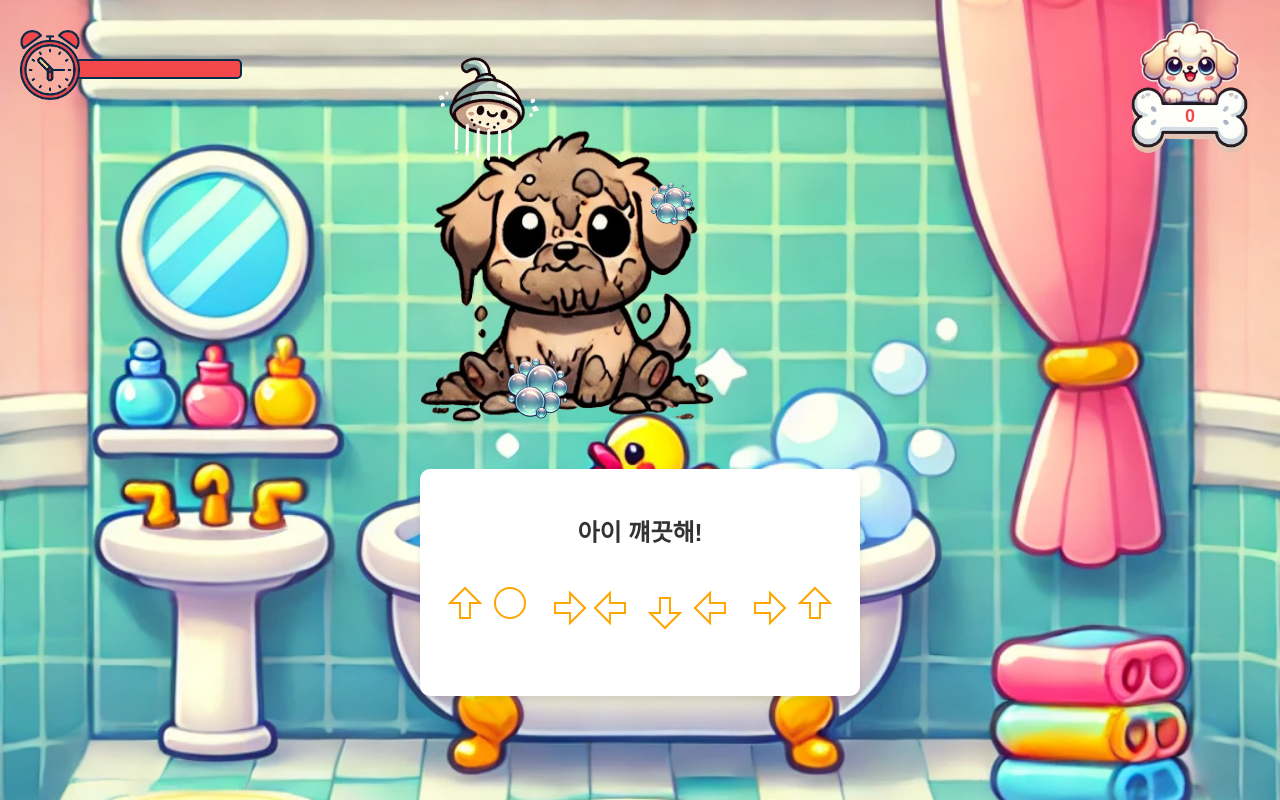
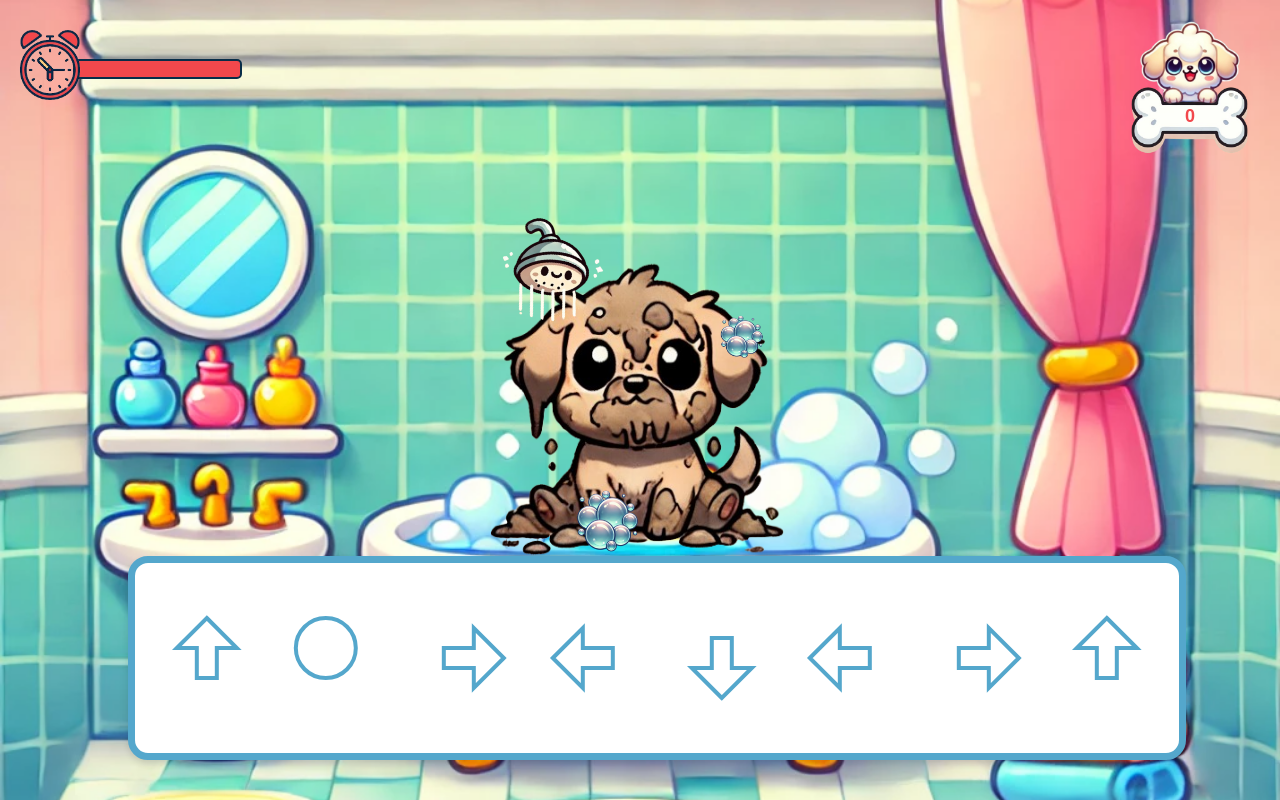
Before and after one commit to happyDDang/client, a Vue app: page / in a window 1280 px wide. Both pictures are taken after a click on the link "GAME START!". Built offline with nearby package versions, Linux system fonts and the light colour scheme.

Commit message:
style: 화살표 스타일 수정

```diff
--- a/src/components/Arrow.vue
+++ b/src/components/Arrow.vue
@@ -10,7 +10,7 @@ export default {
     xmlns="http://www.w3.org/2000/svg"
     viewBox="0 0 50 50"
     fill="none"
-    stroke="orange"
+    stroke="#54a7cc"
     stroke-width="2"
     class="circle-icon"
   >
@@ -20,14 +20,14 @@ export default {
       cy="20"
       r="15"
       :class="{ filled: isFilled }"
-      stroke="orange"
+      stroke="#54a7cc"
     />
   </svg>
   <svg
     v-else
     xmlns="http://www.w3.org/2000/svg"
     viewBox="0 0 50 50"
-    stroke="orange"
+    stroke="#54a7cc"
     stroke-width="2"
     class="arrow-icon"
     fill="none"
@@ -37,7 +37,7 @@ export default {
     <polygon
       points="25,5 40,20 30,20 30,35 20,35 20,20 10,20"
       :class="{ filled: isFilled }"
-      stroke="orange"
+      stroke="#54a7cc"
       stroke-width="2"
     />
   </svg>
@@ -72,12 +72,12 @@ const rotation = rotationMap[props.direction] || 'rotate(0deg)'; // 기본 회
 <style scoped>
 .arrow-icon,
 .circle-icon {
-  width: 50px;
-  height: 50px;
+  width: 100px;
+  height: 100px;
   cursor: pointer;
   transition: transform 0.3s ease; /* 부드러운 애니메이션 효과 */
 }
 .filled {
-  fill: orange; /* 색상 변경 */
+  fill: #54a7cc; /* 색상 변경 */
 }
 </style>
--- a/src/pages/index.css
+++ b/src/pages/index.css
@@ -186,14 +186,20 @@ body {
   text-align: center;
 }
 .key-list-container {
-  margin-top: 40px;
+  position: fixed;
+  left: 10%;
+  bottom: 5%;
+  width: 80%;
 }
 .key-list-box {
+  width: 100%;
   background: white;
-  padding: 20px;
-  border-radius: 10px;
+  padding: 10px;
+  border: 7px #54a7cc solid;
+  border-radius: 20px;
   box-shadow: 0 4px 6px rgba(0, 0, 0, 0.1);
   text-align: center;
+  margin: auto;
 }
 .key-list-label {
   font-size: 24px;
@@ -204,7 +210,12 @@ body {
 .keys {
   font-size: 35px;
   font-weight: bold;
-  color: #ffcc00;
+  display: flex;
+  justify-self: space-between;
+  gap: 5px;
+}
+.key{
+  flex: 1;
 }
 .error-message {
   margin-top: 20px;
--- a/src/pages/index.vue
+++ b/src/pages/index.vue
@@ -64,9 +64,9 @@
         </div>
         <div class="key-list-container">
           <div class="key-list-box" :class="{ shaking: isWrongKey }">
-            <p class="key-list-label">아이 꺠끗해!</p>
             <p class="keys">
               <ArrowSvg
+                class="key"
                 v-for="(key, index) in formattedKeyDirection"
                 :key="index + Math.random()"
                 :direction="key"
```
